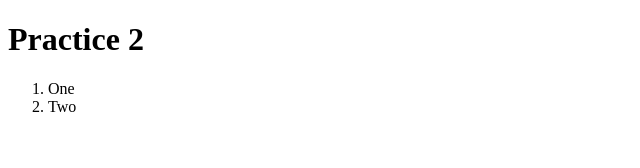
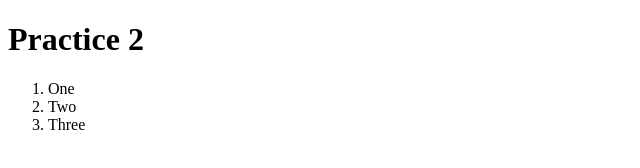
Before and after one commit to chibimayura/week_2_day_1_github_practice_2, a plain HTML site: page index.html in a window 1280 px wide. Shown: the full height of the page, 0-640 px from the left. Drawn offline with Linux system fonts and the light colour scheme.

Commit message:
add #3 to list

```diff
--- a/index.html
+++ b/index.html
@@ -9,6 +9,7 @@
 	<ol>
 		<li>One</li>
 		<li>Two</li>
+		<li>Three</li>
 	</ol>
 </body>
 </html>
```
